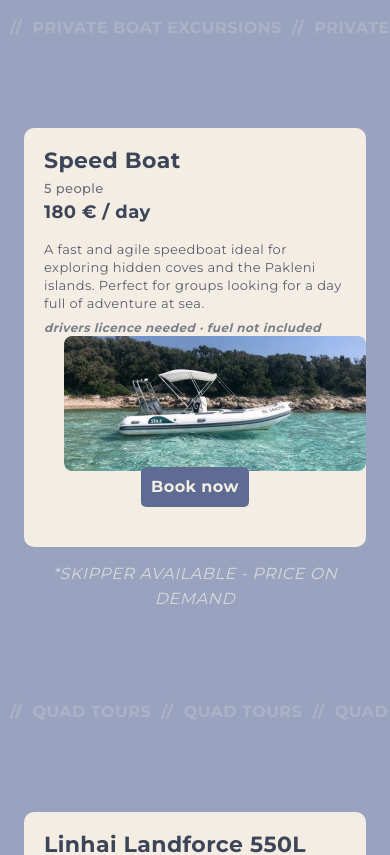
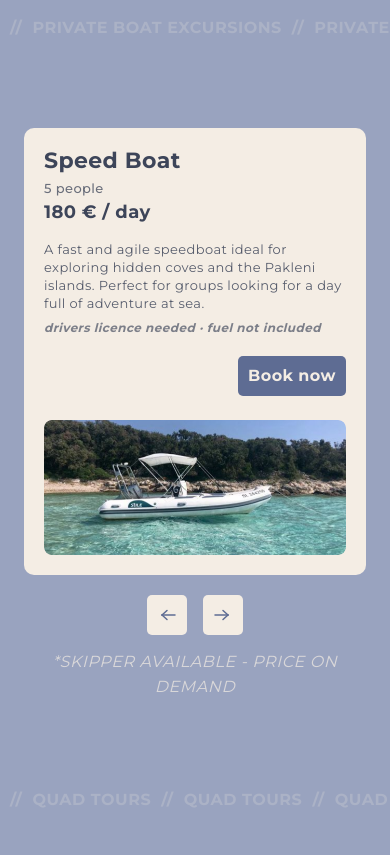
Before and after one commit to mcubic02/Boat-Hvar, a React (Vite) app: page / in a window 390 px wide. Shown: the part 1880-2735 px from the top of the page. Built offline with nearby package versions, Linux system fonts and the light colour scheme.

Commit message:
Edited mobile footer

```diff
--- a/src/components/BoatCard.css
+++ b/src/components/BoatCard.css
@@ -153,12 +153,17 @@
 
 @media (max-width: 768px) {
   .boat-card {
-    padding: 1.25rem 1.25rem 4.75rem;
+    display: flex;
+    flex-direction: column;
+    height: auto;
+    min-height: 0;
+    padding: 1.25rem;
   }
 
   .boat-card__content {
+    order: 1;
     position: static;
-    flex-direction: column-reverse;
+    flex-direction: column;
     padding-right: 0;
   }
 
@@ -173,19 +178,29 @@
     overflow: visible;
   }
 
+  .boat-card__book {
+    order: 2;
+    position: static;
+    transform: none;
+    align-self: flex-end;
+    margin: 1.25rem 0 1.5rem;
+  }
+
+  .boat-card__book:hover {
+    transform: translateY(-1px);
+  }
+
   .boat-card__image-wrap {
+    order: 3;
     position: static;
+    display: flex;
+    justify-content: center;
+    width: 100%;
     max-width: 100%;
-    justify-content: center;
-    margin: 0 1.25rem;
+    margin: 0;
   }
 
   .boat-card__image {
     max-height: 200px;
   }
-
-  .boat-card {
-    height: auto;
-    min-height: 204px;
-  }
 }
--- a/src/components/CarouselSlider.css
+++ b/src/components/CarouselSlider.css
@@ -36,13 +36,30 @@
   transform: scale(1.04);
 }
 
+/* strelice ispod kartica — samo na mobitelu */
+.carousel-slider__controls {
+  display: none;
+}
+
 @media (max-width: 768px) {
   .carousel-slider {
     flex-direction: column;
     gap: 1.25rem;
   }
 
-  .carousel-slider__arrow {
+  .carousel-slider > .carousel-slider__arrow {
     display: none;
   }
+
+  .carousel-slider__controls {
+    display: flex;
+    justify-content: center;
+    gap: 1rem;
+    width: 100%;
+  }
+
+  .carousel-slider__controls .carousel-slider__arrow {
+    width: 40px;
+    height: 40px;
+  }
 }
--- a/src/components/CarouselSlider.jsx
+++ b/src/components/CarouselSlider.jsx
@@ -1,6 +1,8 @@
-import { useState } from 'react'
+import { useRef, useState } from 'react'
 import CarouselArrow from './CarouselArrow'
 import './CarouselSlider.css'
+
+const SWIPE_THRESHOLD = 45
 
 function CarouselSlider({
   items,
@@ -13,6 +15,8 @@ function CarouselSlider({
   onIndexChange,
 }) {
   const [internalIndex, setInternalIndex] = useState(0)
+  const touchStartX = useRef(null)
+  const touchStartY = useRef(null)
 
   if (!items.length) return null
 
@@ -36,6 +40,27 @@ function CarouselSlider({
     setActiveIndex((prev) => (prev + 1) % items.length)
   }
 
+  const handleTouchStart = (event) => {
+    const touch = event.touches[0]
+    touchStartX.current = touch.clientX
+    touchStartY.current = touch.clientY
+  }
+
+  const handleTouchEnd = (event) => {
+    if (touchStartX.current == null || items.length < 2) return
+
+    const touch = event.changedTouches[0]
+    const deltaX = touch.clientX - touchStartX.current
+    const deltaY = touch.clientY - touchStartY.current
+    touchStartX.current = null
+    touchStartY.current = null
+
+    if (Math.abs(deltaX) > SWIPE_THRESHOLD && Math.abs(deltaX) > Math.abs(deltaY)) {
+      if (deltaX < 0) goNext()
+      else goPrev()
+    }
+  }
+
   const rootClassName = [
     'carousel-slider',
     !shouldShowArrows && 'carousel-slider--no-arrows',
@@ -45,7 +70,11 @@ function CarouselSlider({
     .join(' ')
 
   return (
-    <div className={rootClassName}>
+    <div
+      className={rootClassName}
+      onTouchStart={handleTouchStart}
+      onTouchEnd={handleTouchEnd}
+    >
       {shouldShowArrows && (
         <CarouselArrow
           direction="left"
@@ -63,6 +92,21 @@ function CarouselSlider({
           ariaLabel={nextAriaLabel}
         />
       )}
+
+      {shouldShowArrows && (
+        <div className="carousel-slider__controls">
+          <CarouselArrow
+            direction="left"
+            onClick={goPrev}
+            ariaLabel={prevAriaLabel}
+          />
+          <CarouselArrow
+            direction="right"
+            onClick={goNext}
+            ariaLabel={nextAriaLabel}
+          />
+        </div>
+      )}
     </div>
   )
 }
--- a/src/components/Footer.css
+++ b/src/components/Footer.css
@@ -31,11 +31,12 @@
 .footer__tagline {
   font-family: 'Montserrat', sans-serif;
   font-weight: 500;
+  font-style: italic;
   font-size: 12.4px;
   line-height: 15.5px;
   letter-spacing: 0.39px;
-  color: #2a2a2a;
-  border-bottom: 1px solid rgba(42, 42, 42, 0.35);
+  color: #8b93b0;
+  border-bottom: 1px solid rgba(94, 108, 147, 0.25);
   padding-bottom: 0.9rem;
   max-width: 460px;
 }
@@ -94,7 +95,7 @@
   font-size: 12.4px;
   line-height: 15.5px;
   letter-spacing: 0.39px;
-  color: #2a2a2a;
+  color: #5e6c93;
   white-space: nowrap;
 }
 
@@ -114,11 +115,11 @@
 
 .footer__col-title {
   font-family: 'Montserrat', sans-serif;
-  font-weight: 500;
+  font-weight: 700;
   font-size: 12.4px;
   line-height: 15.5px;
   letter-spacing: 0.39px;
-  color: #2a2a2a;
+  color: #5e6c93;
   margin-bottom: 1.1rem;
 }
 
@@ -126,7 +127,7 @@
   list-style: none;
   display: flex;
   flex-direction: column;
-  gap: 0.55rem;
+  gap: 0.3rem;
 }
 
 .footer__col a {
@@ -135,7 +136,7 @@
   font-size: 12.4px;
   line-height: 15.5px;
   letter-spacing: 0.39px;
-  color: rgba(42, 42, 42, 0.85);
+  color: #8b93b0;
   transition: color var(--transition), opacity var(--transition);
 }
 
@@ -149,12 +150,42 @@
     padding: 32px 20px;
   }
 
+  .footer__card {
+    padding: 2.5rem 1.9rem;
+  }
+
   .footer__main {
-    grid-template-columns: 1fr;
-    gap: 3rem;
+    display: flex;
+    flex-direction: column;
+    gap: 2.5rem;
+  }
+
+  .footer__left {
+    display: contents;
+  }
+
+  .footer__brand-row {
+    display: contents;
+  }
+
+  .footer__brand {
+    display: none;
+  }
+
+  .footer__tagline {
+    order: 1;
+    max-width: none;
+    margin-bottom: 0.5rem;
   }
 
   .footer__menus {
-    justify-content: start;
+    order: 2;
+    justify-content: flex-start;
+  }
+
+  .footer__contact {
+    order: 3;
+    flex-wrap: wrap;
+    white-space: normal;
   }
 }
--- a/src/components/Footer.jsx
+++ b/src/components/Footer.jsx
@@ -36,6 +36,7 @@ function Footer() {
 
               <div className="footer__contact">
                 <span>Ivan Dolac, Zavala, Sv. Nedjelja</span>
+                <a href="tel:+38598860853">+385 98 860 853</a>
               </div>
             </div>
           </div>
```
